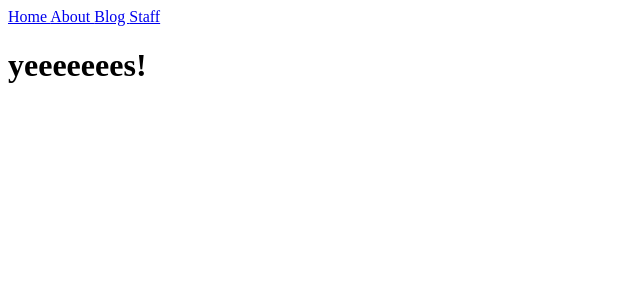
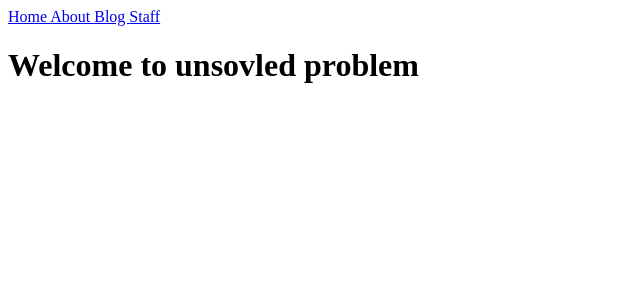
Before and after one commit to unsolvedproblem/unsolvedproblem.github.io, a Jekyll site: the page built from index.html, in a window 1280 px wide. Shown: the top 300 px of the page, without its empty margins (0-640 px from the left). Built offline with Jekyll 4.4.1, drawn with Linux system fonts in a browser that asks for light colours.

Commit message:
Update index.html

```diff
--- a/index.html
+++ b/index.html
@@ -11,7 +11,7 @@ title: Home
   </head>
   <body>
     <h1>
-      {{ "Yeeeeeees!" | downcase }}
+      {{ "Welcome to UNSOVLED PROBLEM" | capitalize }}
     </h1>
   </body>
 </html>
```
